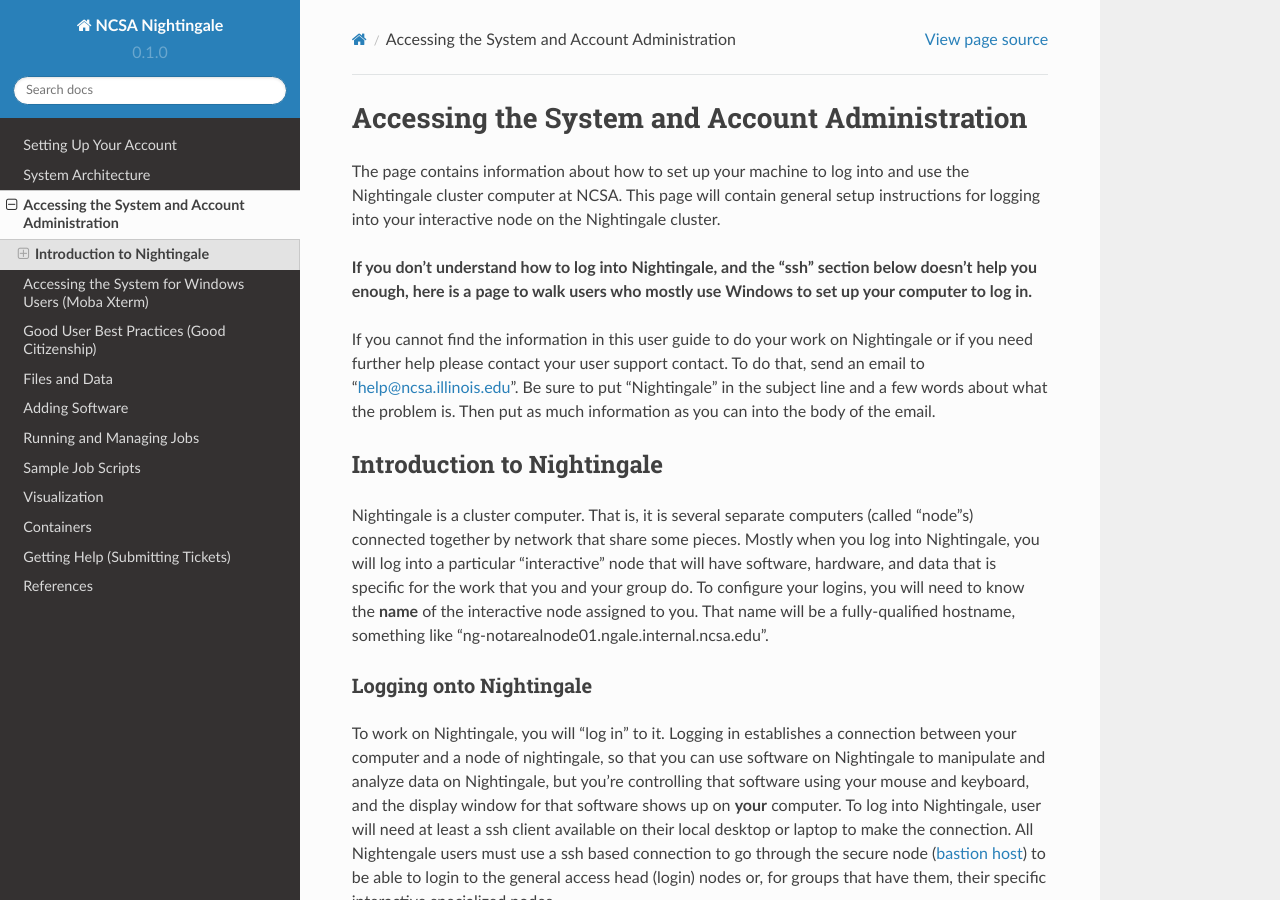
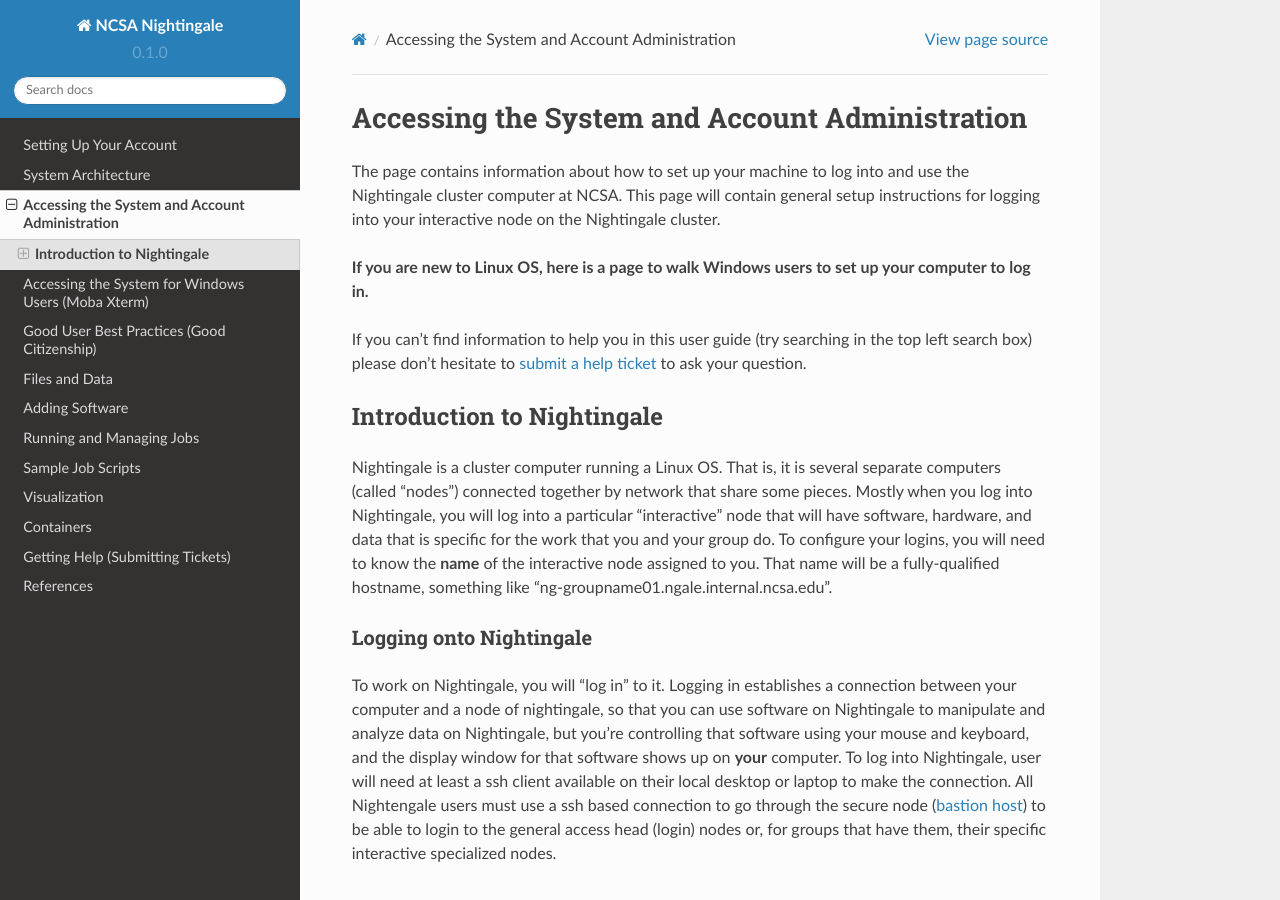
Before and after one commit to sfkappes/NG_documentation, a Sphinx documentation site: the page built from docs/source/accessing_system_account_admin.rst, in a window 1280 px wide and 900 px high. Built offline with Sphinx 7.4.7 and the Read the Docs theme 2.0.0, drawn with Linux system fonts in a browser that asks for light colours; pages that are not in the unit, such as notebooks, are missing from menus.

Commit message:
edits including rewrite help paragraph
Rewrite help paragraph with a (hopefully correct) link to the help page.

```diff
--- a/docs/source/accessing_system_account_admin.rst
+++ b/docs/source/accessing_system_account_admin.rst
@@ -7,28 +7,21 @@
 contain general setup instructions for logging into your interactive
 node on the Nightingale cluster.
 
-**If you don't understand how to log into Nightingale, and the "ssh"
-section below doesn't help you enough, here is a page to walk users who
-mostly use Windows to set up your computer to log in.**
+**If you are new to Linux OS, here is a page to walk Windows users to set up your computer to log in.**
 
-If you cannot find the information in this user guide to do your work on
-Nightingale or if you need further help please contact your user support
-contact. To do that, send an email to "help@ncsa.illinois.edu". Be sure
-to put "Nightingale" in the subject line and a few words about what the
-problem is. Then put as much information as you can into the body of the
-email.
+If you can't find information to help you in this user guide (try searching in the top left search box) please don't hesitate to `submit a help ticket <./help.html>`_ to ask your question.
 
 **Introduction to Nightingale**
 -------------------------------
 
-Nightingale is a cluster computer. That is, it is several separate
-computers (called "node"s) connected together by network that share some
+Nightingale is a cluster computer running a Linux OS. That is, it is several separate
+computers (called "nodes") connected together by network that share some
 pieces. Mostly when you log into Nightingale, you will log into a
 particular "interactive" node that will have software, hardware, and
 data that is specific for the work that you and your group do. To
 configure your logins, you will need to know the **name** of the
 interactive node assigned to you. That name will be a fully-qualified
-hostname, something like "ng-notarealnode01.ngale.internal.ncsa.edu".
+hostname, something like "ng-groupname01.ngale.internal.ncsa.edu".
 
 Logging onto Nightingale
 ~~~~~~~~~~~~~~~~~~~~~~~~
```
